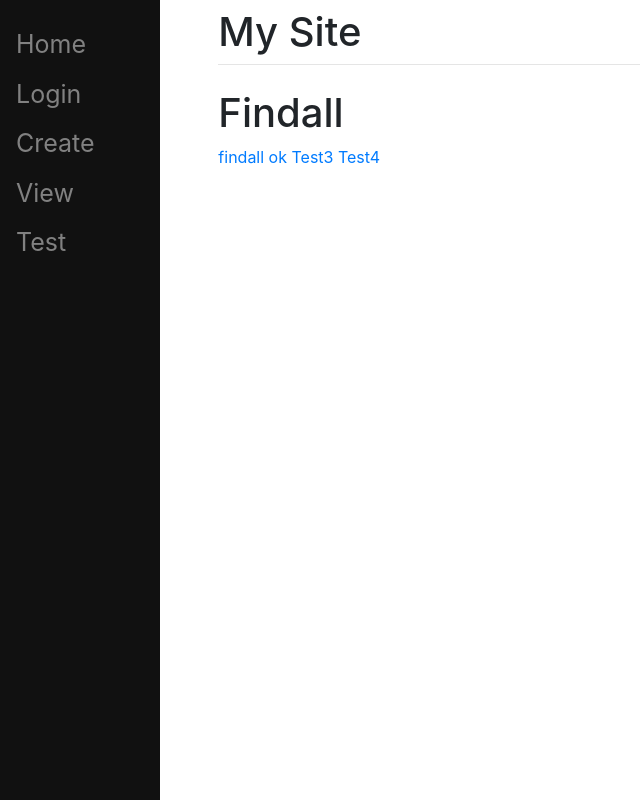
After one commit to kuba-kaleta/django-server, a Django app: page /findall/ in a window 1280 px wide. The commit adds this page. Shown: the whole page, without its empty margins (0-640 px from the left). Run offline with Django 4.2, Linux system fonts and the light colour scheme.

Commit message:
test app

```diff
--- a/myserver/myapp/templates/myapp/base.html
+++ b/myserver/myapp/templates/myapp/base.html
@@ -44,8 +44,10 @@
 <body>
     <div class="sidenav">
         <a href="/">Home</a>
+        <a href="/login">Login</a>
         <a href="/create">Create</a>
         <a href="/view">View</a>
+        <a href="/mytest">Test</a>
     </div>
 
     <div id="content", name="content", class="myapp">
--- a/myserver/myserver/urls.py
+++ b/myserver/myserver/urls.py
@@ -20,8 +20,9 @@ from mytest import views as vt
 
 urlpatterns = [
     path('admin/', admin.site.urls),
-    path("register/", vr.register, name="register"),
     path('', include("myapp.urls")),
     path('', include("django.contrib.auth.urls")),
+    path("register/", vr.register, name="register"),
     path("mytest/", vt.mytest, name="mytest"),
+    path("findall/", vt.findall, name="findall"),
 ]
--- /dev/null
+++ b/myserver/mytest/templates/findall.html
@@ -0,0 +1,15 @@
+{% extends 'myapp/base.html' %}
+
+{% block title %}
+findall
+{% endblock %}
+
+{% block content %}
+<h1>Findall</h1>
+<div>
+    <a href="/findall">findall</a>
+    <a href="/test2">ok</a>
+    <a href="/test3">Test3</a>
+    <a href="/test4">Test4</a>
+</div>
+{% endblock %}
--- a/myserver/mytest/views.py
+++ b/myserver/mytest/views.py
@@ -2,4 +2,8 @@ from django.shortcuts import render
 
 
 def mytest(response):
-    return render()
+    return render(response, "experiment.html")
+
+
+def findall(response):
+    return render(response, "findall.html")
```
Also changed, not shown: myserver/mytest/templates/experiment.html (added, +15 -0 lines).
